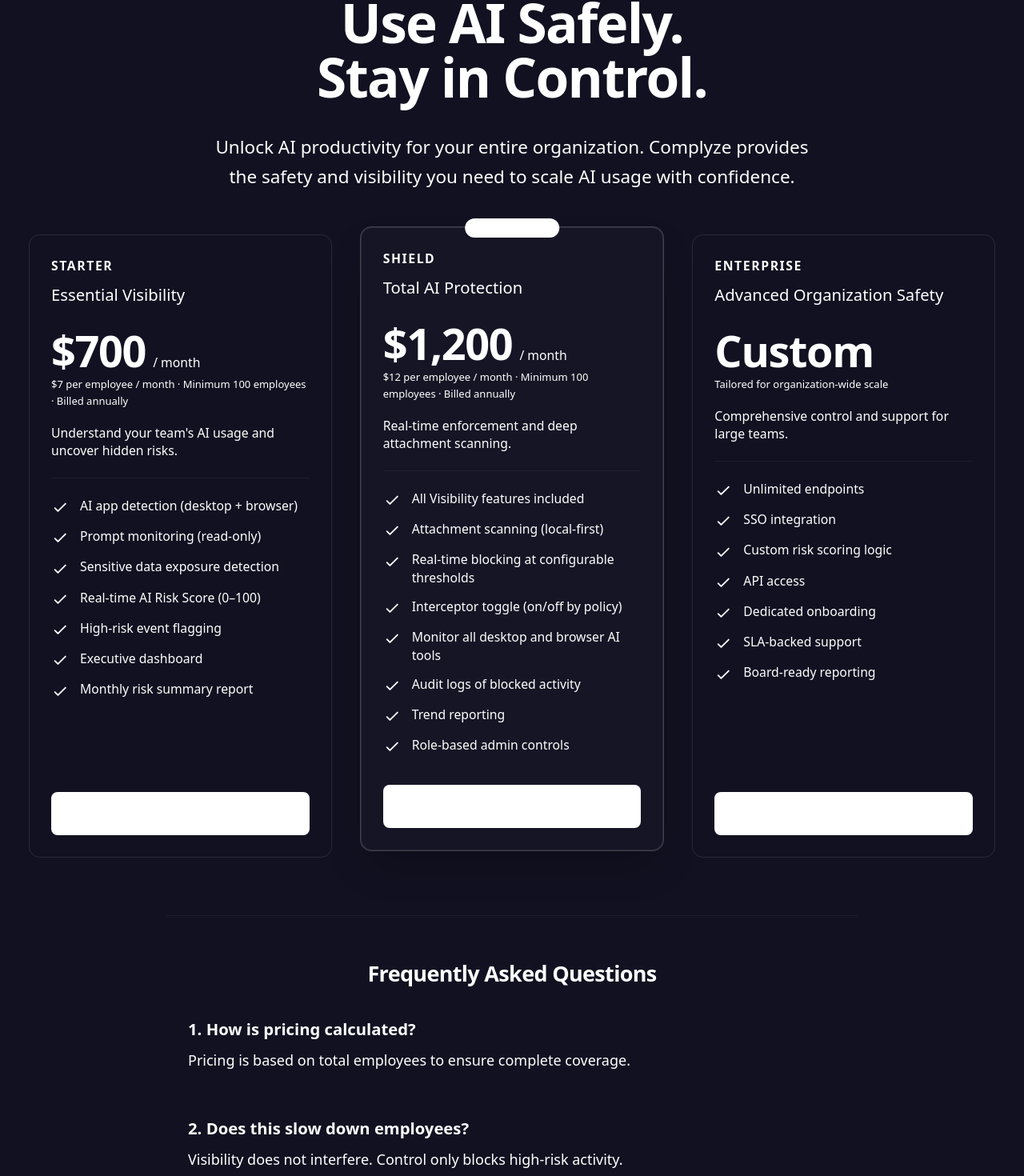
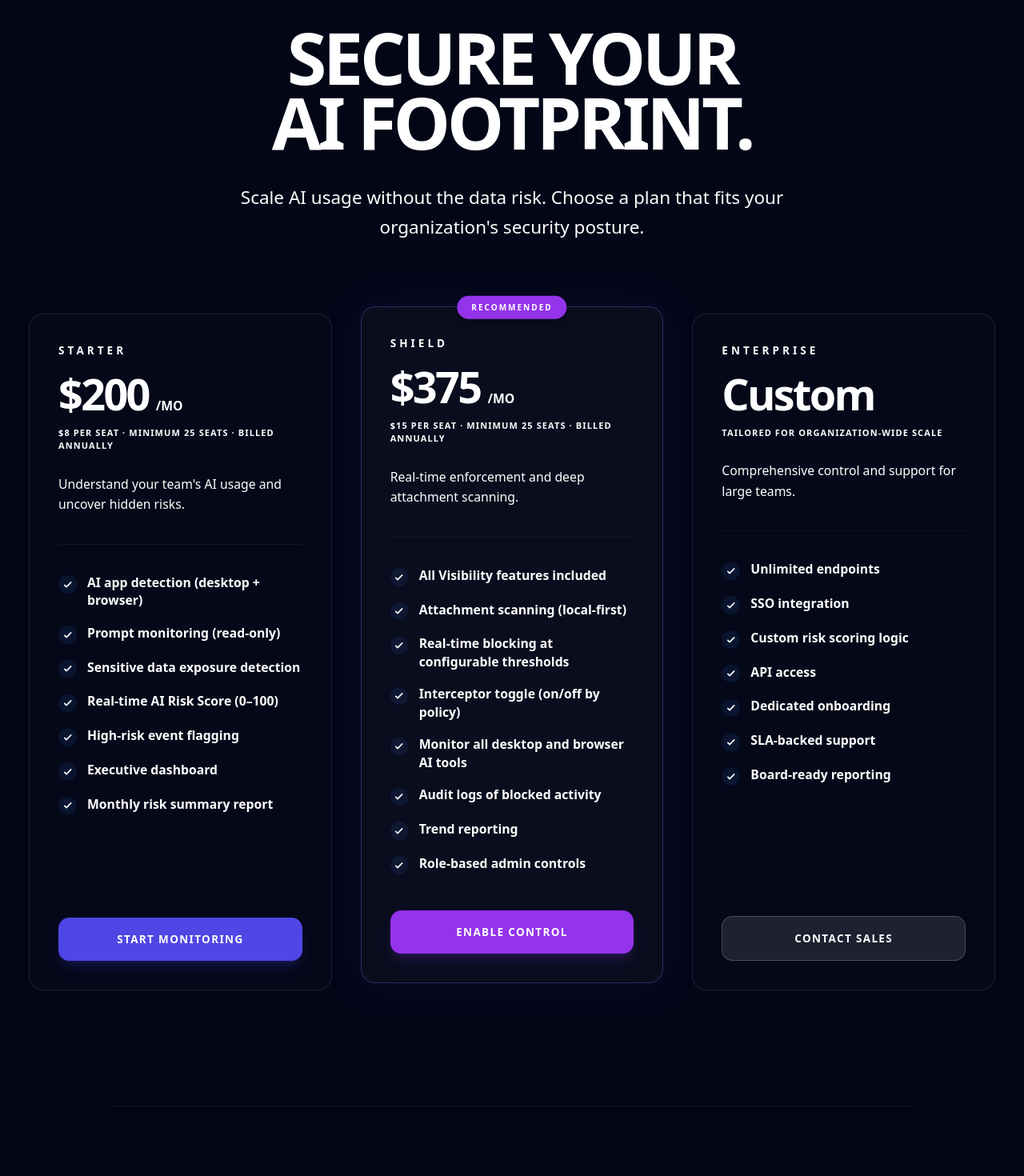
Before and after one commit to dferdowsfy/cortex, a Next.js app in the folder web/: page /pricing in a window 1280 px wide. Shown: the part 150-1620 px from the top of the page at 80% size. Built offline with nearby package versions, Linux system fonts and the light colour scheme; no server answers.

Commit message:
fix: resolve pricing stale data with dynamic config and fix button visibility

```diff
--- a/web/app/pricing/page.tsx
+++ b/web/app/pricing/page.tsx
@@ -1,9 +1,11 @@
 "use client";
 
 import { useState } from "react";
-import Link from "next/link";
 import MarketingNav from "@/components/MarketingNav";
 import MarketingFooter from "@/components/MarketingFooter";
+import { PRICING } from "@/lib/pricing";
+
+export const dynamic = "force-dynamic";
 
 export default function PricingPage() {
     const [loadingPlan, setLoadingPlan] = useState<string | null>(null);
@@ -16,10 +18,14 @@ export default function PricingPage() {
 
         setLoadingPlan(plan);
         try {
+            const config = plan === "SHIELD" ? PRICING.SHIELD : PRICING.STARTER;
             const res = await fetch("/api/stripe/checkout", {
                 method: "POST",
                 headers: { "Content-Type": "application/json" },
-                body: JSON.stringify({ planId: plan, quantity: 100 }), // Default min
+                body: JSON.stringify({
+                    planId: plan,
+                    quantity: config.minSeats
+                }),
             });
             const data = await res.json();
             if (data.url) {
@@ -33,12 +39,13 @@ export default function PricingPage() {
             setLoadingPlan(null);
         }
     };
+
     const tiers = [
         {
             name: "STARTER",
             tagline: "Essential Visibility",
-            displayPrice: "$700",
-            priceDetails: "$7 per employee / month · Minimum 100 employees · Billed annually",
+            displayPrice: `$${PRICING.STARTER.totalMonthly.toLocaleString()}`,
+            priceDetails: `$${PRICING.STARTER.pricePerSeat} per seat · Minimum ${PRICING.STARTER.minSeats} seats · Billed annually`,
             description: "Understand your team's AI usage and uncover hidden risks.",
             features: [
                 "AI app detection (desktop + browser)",
@@ -50,13 +57,14 @@ export default function PricingPage() {
                 "Monthly risk summary report",
             ],
             cta: "Start Monitoring",
-            href: "/request-demo",
+            href: "/signup",
+            buttonStyle: "bg-indigo-600 text-white hover:bg-indigo-700 shadow-lg shadow-indigo-600/20"
         },
         {
             name: "SHIELD",
             tagline: "Total AI Protection",
-            displayPrice: "$1,200",
-            priceDetails: "$12 per employee / month · Minimum 100 employees · Billed annually",
+            displayPrice: `$${PRICING.SHIELD.totalMonthly.toLocaleString()}`,
+            priceDetails: `$${PRICING.SHIELD.pricePerSeat} per seat · Minimum ${PRICING.SHIELD.minSeats} seats · Billed annually`,
             description: "Real-time enforcement and deep attachment scanning.",
             features: [
                 "All Visibility features included",
@@ -69,8 +77,9 @@ export default function PricingPage() {
                 "Role-based admin controls",
             ],
             cta: "Enable Control",
-            href: "/request-demo",
+            href: "/signup",
             featured: true,
+            buttonStyle: "bg-purple-600 text-white hover:bg-purple-700 shadow-lg shadow-purple-600/20"
         },
         {
             name: "ENTERPRISE",
@@ -89,36 +98,37 @@ export default function PricingPage() {
             ],
             cta: "Contact Sales",
             href: "/request-demo",
+            buttonStyle: "bg-white/10 text-white hover:bg-white/20 border border-white/20"
         },
     ];
 
     const faqs = [
         {
             question: "How is pricing calculated?",
-            answer: "Pricing is based on total employees to ensure complete coverage.",
+            answer: `Pricing is seat-based with a minimum requirement of ${PRICING.STARTER.minSeats} seats to ensure complete organization-wide coverage and effective risk analysis.`,
         },
         {
             question: "Does this slow down employees?",
-            answer: "Visibility does not interfere. Control only blocks high-risk activity.",
+            answer: "No. Our visibility agents are lightweight and do not interfere with AI performance. Control features only trigger when high-risk policy violations occur.",
         },
         {
             question: "Do you store our prompts?",
-            answer: "No. Sensitive data detection is processed securely and locally when possible.",
+            answer: "No. Specifically for Shield customers, all sensitive data detection and redaction happens locally before data ever leaves the employee's browser.",
         },
     ];
 
     return (
-        <div className="bg-[#111121] text-white font-sans antialiased min-h-screen">
+        <div className="bg-[#020617] text-white font-sans antialiased min-h-screen">
             <MarketingNav />
 
-            <main className="pt-16 pb-12">
+            <main className="pt-24 pb-20">
                 {/* Hero Section */}
-                <div className="max-w-4xl mx-auto px-6 text-center mb-12">
-                    <h1 className="text-4xl md:text-6xl font-bold tracking-tight mb-8 text-white leading-tight">
-                        Use AI Safely. <br /><span className="text-[#7261fd]">Stay in Control.</span>
+                <div className="max-w-4xl mx-auto px-6 text-center mb-20">
+                    <h1 className="text-5xl md:text-[5rem] font-black tracking-tighter mb-8 text-white leading-[0.9]">
+                        SECURE YOUR <br /><span className="text-blue-500">AI FOOTPRINT.</span>
                     </h1>
-                    <p className="text-xl text-white/80 leading-relaxed max-w-2xl mx-auto">
-                        Unlock AI productivity for your entire organization. Complyze provides the safety and visibility you need to scale AI usage with confidence.
+                    <p className="text-xl text-white/50 font-medium max-w-2xl mx-auto leading-relaxed">
+                        Scale AI usage without the data risk. Choose a plan that fits your organization's security posture.
                     </p>
                 </div>
 
@@ -128,44 +138,43 @@ export default function PricingPage() {
                         {tiers.map((tier) => (
                             <div
                                 key={tier.name}
-                                className={`relative flex flex-col h-full p-6 rounded-xl border border-white/10 transition-all duration-200 ${tier.featured
-                                    ? "bg-white/[0.02] shadow-2xl ring-1 ring-white/20 -translate-y-2 z-10"
-                                    : "bg-transparent hover:border-white/20"
+                                className={`relative flex flex-col h-full p-8 rounded-2xl border transition-all duration-300 ${tier.featured
+                                    ? "bg-white/[0.03] border-purple-500/30 shadow-[0_0_50px_rgba(168,85,247,0.1)] -translate-y-2 z-10"
+                                    : "bg-white/[0.01] border-white/10 hover:border-white/20"
                                     }`}
                             >
                                 {tier.featured && (
-                                    <div className="absolute top-0 left-1/2 -translate-x-1/2 -translate-y-1/2 bg-[white] text-white text-[10px] font-bold tracking-widest px-3 py-1 rounded-full uppercase">
-                                        Most Popular
+                                    <div className="absolute top-0 left-1/2 -translate-x-1/2 -translate-y-1/2 bg-purple-600 text-white text-[10px] font-black tracking-[0.2em] px-4 py-1.5 rounded-full uppercase shadow-lg">
+                                        RECOMMENDED
                                     </div>
                                 )}
 
-                                <div className="mb-5 text-center sm:text-left">
-                                    <h3 className="text-sm font-bold tracking-widest uppercase text-white/75 mb-2">
+                                <div className="mb-8">
+                                    <h3 className="text-xs font-black tracking-[0.3em] uppercase text-white/40 mb-4">
                                         {tier.name}
                                     </h3>
-                                    <p className="text-lg font-medium text-white mb-6">
-                                        {tier.tagline}
-                                    </p>
-                                    <div className="flex flex-col">
-                                        <div className="flex items-baseline gap-2 justify-center sm:justify-start">
-                                            <span className="text-5xl font-bold tracking-tight">{tier.displayPrice}</span>
-                                            {tier.displayPrice !== "Custom" && <span className="text-white/75 text-sm">/ month</span>}
+                                    <div className="flex flex-col gap-1 mb-6">
+                                        <div className="flex items-baseline gap-2">
+                                            <span className="text-5xl font-black tracking-tighter text-white">{tier.displayPrice}</span>
+                                            {tier.displayPrice !== "Custom" && <span className="text-white/40 text-sm font-bold uppercase">/mo</span>}
                                         </div>
-                                        <p className="text-[13px] text-white/60 mt-1 leading-relaxed font-medium">
+                                        <p className="text-[11px] font-black uppercase tracking-widest text-blue-400 mt-2">
                                             {tier.priceDetails}
                                         </p>
                                     </div>
-                                    <p className="text-sm text-white/85 mt-4 font-medium">
+                                    <p className="text-sm text-white/60 font-medium leading-relaxed">
                                         {tier.description}
                                     </p>
                                 </div>
 
-                                <ul className="space-y-3 mb-8 flex-grow border-t border-white/5 pt-5">
+                                <ul className="space-y-4 mb-10 flex-grow border-t border-white/5 pt-8">
                                     {tier.features.map((feature) => (
-                                        <li key={feature} className="flex items-start gap-3 text-sm text-white/80">
-                                            <svg className="w-5 h-5 text-[white] mt-0.5 shrink-0" fill="none" viewBox="0 0 24 24" stroke="currentColor">
-                                                <path strokeLinecap="round" strokeLinejoin="round" strokeWidth={2} d="M5 13l4 4L19 7" />
-                                            </svg>
+                                        <li key={feature} className="flex items-start gap-3 text-sm font-bold text-white/80">
+                                            <div className="w-5 h-5 rounded-full bg-blue-500/10 flex items-center justify-center shrink-0 mt-0.5">
+                                                <svg className="w-3 h-3 text-blue-500" fill="none" viewBox="0 0 24 24" stroke="currentColor">
+                                                    <path strokeLinecap="round" strokeLinejoin="round" strokeWidth={3} d="M5 13l4 4L19 7" />
+                                                </svg>
+                                            </div>
                                             <span>{feature}</span>
                                         </li>
                                     ))}
@@ -174,7 +183,7 @@ export default function PricingPage() {
                                 <button
                                     onClick={() => handleCheckout(tier.name, tier.href)}
                                     disabled={loadingPlan === tier.name}
-                                    className="w-full py-3 px-6 rounded-lg text-center font-bold tracking-wide bg-[white] text-white hover:bg-[#4d48ef] transition-all duration-200 disabled:opacity-50"
+                                    className={`w-full py-4 px-6 rounded-xl text-center font-black uppercase tracking-widest text-xs transition-all active:scale-[0.98] disabled:opacity-50 ${tier.buttonStyle}`}
                                 >
                                     {loadingPlan === tier.name ? "Redirecting..." : tier.cta}
                                 </button>
@@ -184,15 +193,19 @@ export default function PricingPage() {
                 </div>
 
                 {/* FAQ Section */}
-                <div className="max-w-3xl mx-auto px-6 mt-16 border-t border-white/5 pt-12">
-                    <h2 className="text-2xl font-bold text-center mb-8 text-white">Frequently Asked Questions</h2>
-                    <div className="grid gap-12 sm:grid-cols-1">
+                <div className="max-w-4xl mx-auto px-6 mt-32 border-t border-white/5 pt-20">
+                    <div className="text-center mb-16 space-y-2">
+                        <h2 className="text-xs font-black tracking-[0.3em] uppercase text-blue-500">Infrastructure</h2>
+                        <h3 className="text-3xl font-black tracking-tight text-white">Common Questions</h3>
+                    </div>
+
+                    <div className="grid gap-12 md:grid-cols-1">
                         {faqs.map((faq, index) => (
-                            <div key={index}>
-                                <h4 className="text-lg font-bold text-white mb-2">
-                                    {index + 1}. {faq.question}
+                            <div key={index} className="bg-white/[0.02] p-8 rounded-2xl border border-white/5">
+                                <h4 className="text-lg font-black text-white mb-4">
+                                    {faq.question}
                                 </h4>
-                                <p className="text-white/85 leading-relaxed">
+                                <p className="text-white/40 font-medium leading-relaxed">
                                     {faq.answer}
                                 </p>
                             </div>
--- /dev/null
+++ b/web/lib/pricing.ts
@@ -0,0 +1,14 @@
+export const PRICING = {
+    STARTER: {
+        priceId: process.env.NEXT_PUBLIC_PRICE_ID_STARTER || "",
+        pricePerSeat: 8,
+        minSeats: 25,
+        totalMonthly: 8 * 25
+    },
+    SHIELD: {
+        priceId: process.env.NEXT_PUBLIC_PRICE_ID_SHIELD || "",
+        pricePerSeat: 15,
+        minSeats: 25,
+        totalMonthly: 15 * 25
+    }
+}
```
